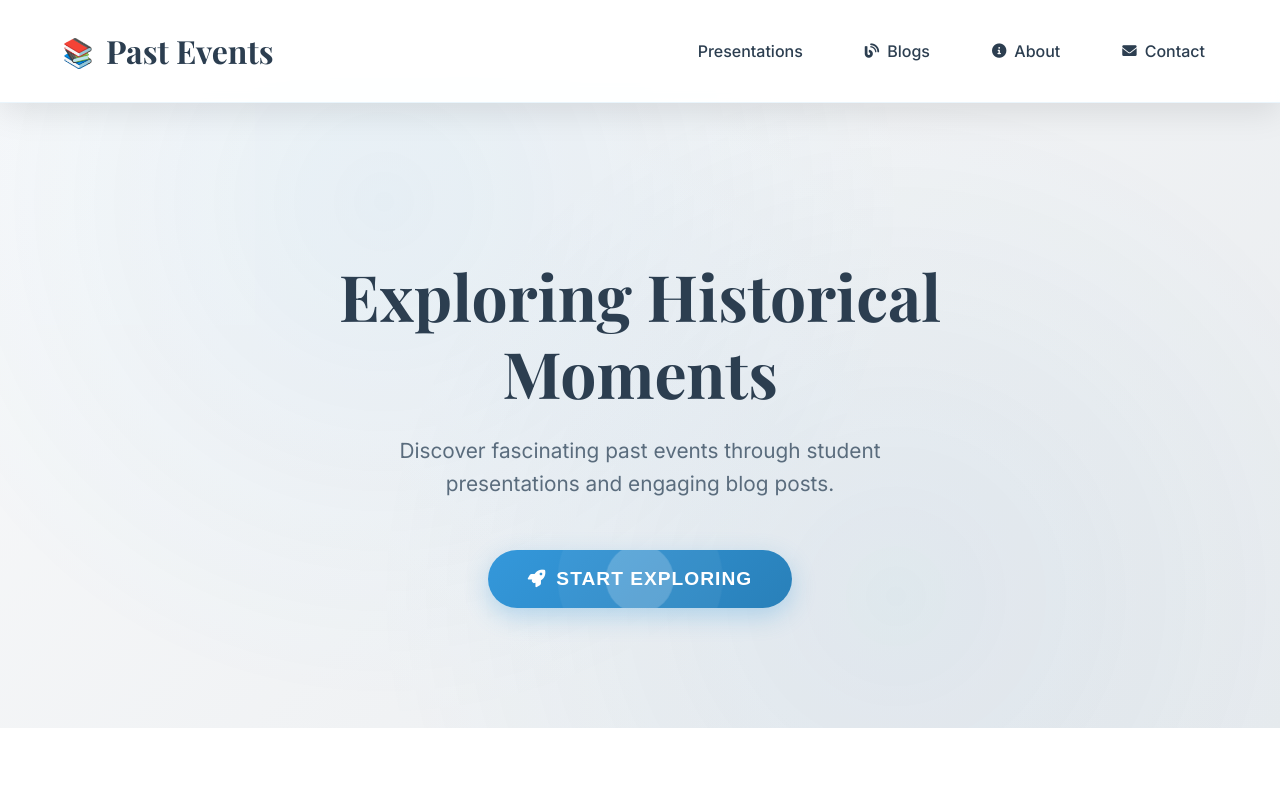
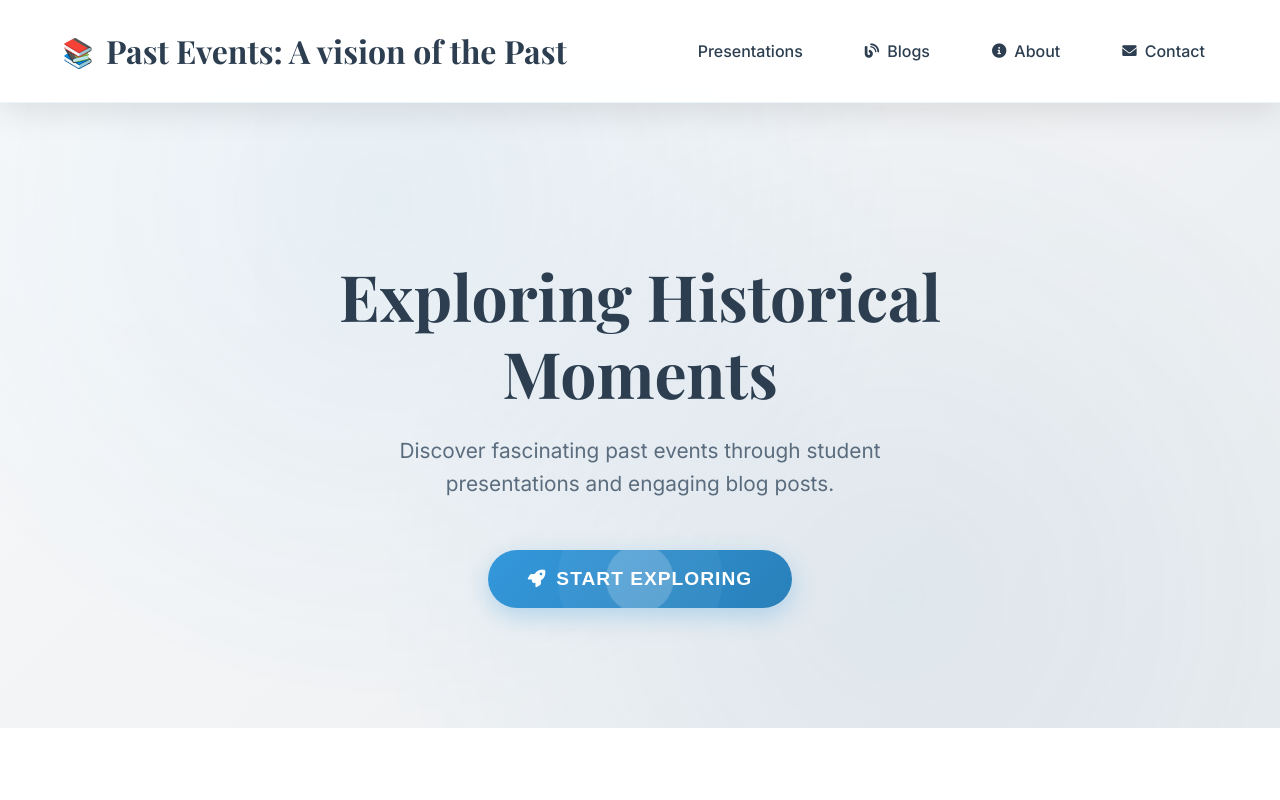
Before and after one commit to orlando237/blog-resuge, a plain HTML site: page index.html in a window 1280 px wide. Shown: the top 800 px of the page. Drawn offline with nearby package versions, Linux system fonts and the light colour scheme; animation ran at ten frames a second; some icons are missing.

Commit message:
Update index.html

```diff
--- a/index.html
+++ b/index.html
@@ -27,7 +27,7 @@
         <div class="container">
             <h1 class="logo">
                 <span class="logo-icon">📚</span>
-                Past Events
+                Past Events: A vision of the Past
                 <div class="logo-underline"></div>
             </h1>
             <nav class="nav">
```
